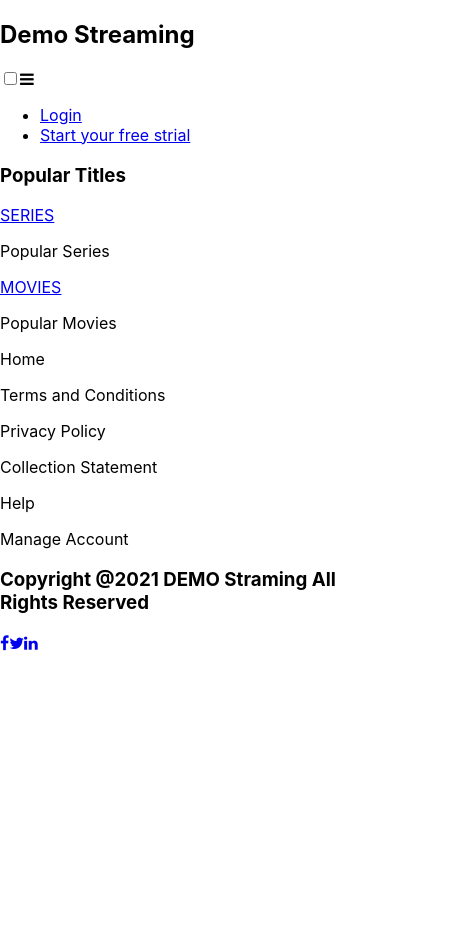
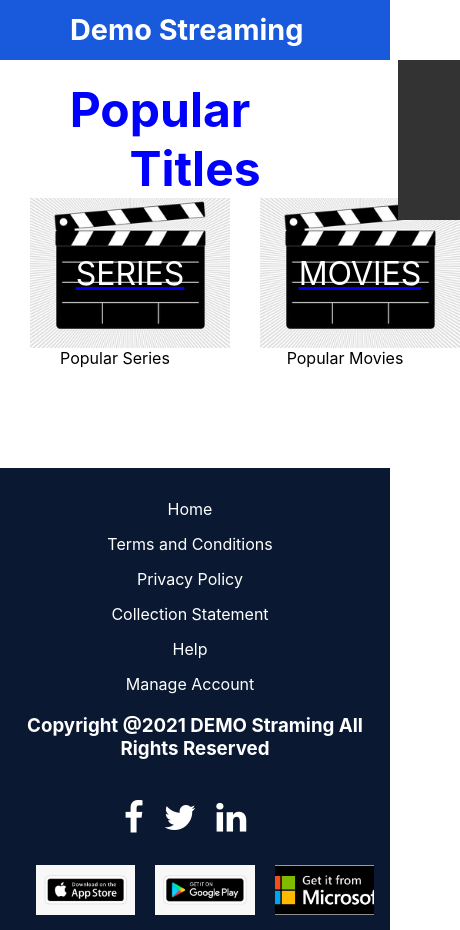
Before and after one commit to kshitijgupta468035/React_Assignment, a React (Create React App) app: page / in a window 390 px wide. Shown: the whole page, 460 px wide, since content can reach past the window. Before the commit the page ends 844 px from the top, so only its background shows below. Built offline with nearby package versions, Linux system fonts and the light colour scheme.

Commit message:
Add styles for every component in App,css

```diff
--- a/src/App.css
+++ b/src/App.css
@@ -1,38 +1,361 @@
-.App {
+* {
+  margin: 0;
+  padding: 0;
+  box-sizing: border-box;
+}
+
+/* Header section or Navbar */
+.header {
+  background-color: #185adb;
+  height: 60px;
+  width: 100%;
+
+}
+
+.header::after {
+  content: "";
+    display: block;
+    clear: both;
+}
+
+.header h2 {
+  float: left;
+  line-height: 60px;
+  padding: 0 20px;
+  font-size: 1.8rem;
+  color: white;
+  margin-left: 50px;
+
+}
+
+.menu {
+  float: right;
+  list-style: none;
+  padding: 0 20px;
+  margin-right: 70px;
+}
+
+.list-items {
+  display: inline-block;
+  line-height: 60px;
+}
+
+.list-items .links {
+  display: block;
+  text-decoration: none;
+  color: white;
+  padding: 0 20px;
+  font-size: 1.3rem;
+  margin-right: 20px;
+}
+
+.list-item-2 {
+  color: white;
+  font-size: 1rem;
+}
+
+.second-link {
+  color: white;
+  text-decoration: none;
+  background: #343f56;
+  padding: 5px;
+}
+
+
+#chk, .show-btn, .hide-btn {
+  display: none;
+  font-size: 1.8rem;
+  line-height: 70px;
+  color: white;
+  float: right;
+  padding-right: 20px;
+}
+
+
+@media (max-width: 704px) {
+
+  /* Header section */
+  .show-btn, .hide-btn {
+    display: block;
+  }
+
+  .menu {
+    position: fixed;
+    top: 60px;
+    right: -120%;
+    width: 100%;
+    background-color: #333;
+    text-align: center;
+    padding: 20px 0;
+    line-height: normal;
+    transition: 0.7s;
+  }
+
+  .list-items {
+    display: block;
+  }
+
+  .list-items .links {
+    display: block;
+  }
+
+  #chk:checked~.menu {
+    right: -70px;
+  }
+
+
+}
+
+.heading2 {
+  color: blue;
+  margin-top: 20px;
+  text-align: center;
+  font-size: 3rem;
+
+}
+
+.ser, .mov {
+  background-image: url("../src/seires.jpg");
+  width: 200px;
+  height: 150px;
+  background-position: center;
+  background-size: cover;
+  margin-left: 30px;
+  display: flex;
+  align-items: center;
+  justify-content: center;
+
+}
+
+.titles {
+  display: flex;
+  align-items: center;
+
+}
+
+.inner-titles {
+  color: white;
+  font-size: 2rem;
+
+}
+
+p {
   text-align: center;
 }
 
-.App-logo {
-  height: 40vmin;
-  pointer-events: none;
+
+/* Footer Section */
+.footer {
+  margin-top: 100px;
+  width: 100%;
+  padding: 4%;
+  background-color: #0a1931;
 }
 
-@media (prefers-reduced-motion: no-preference) {
-  .App-logo {
-    animation: App-logo-spin infinite 20s linear;
-  }
+.footer-part-1 {
+  display: flex;
+  color: white;
+
 }
 
-.App-header {
-  background-color: #282c34;
-  min-height: 100vh;
-  display: flex;
-  flex-direction: column;
-  align-items: center;
-  justify-content: center;
-  font-size: calc(10px + 2vmin);
-  color: white;
+.footer-p {
+  margin-right: 10px;
 }
 
-.App-link {
-  color: #61dafb;
+h3 {
+  color: white;
+  margin-top: 10px;
 }
 
-@keyframes App-logo-spin {
-  from {
-    transform: rotate(0deg);
-  }
-  to {
-    transform: rotate(360deg);
-  }
+@media (max-width: 540px) {
+  .footer-part-1 {
+  display: flex;
+  color: white;
+  flex-direction: column;
 }
+  .footer-p {
+  margin-top: 15px;
+}
+
+h3 {
+  text-align: center;
+  margin-top: 20px;
+}
+
+}
+
+.fa {
+  font-size: 35px;
+  color: white;
+  margin-right: 20px;
+}
+
+.add-links {
+  float: left;
+  margin-top: 40px;
+}
+
+.logos {
+  float: right;
+  margin-top: 30px;
+}
+
+
+.logo-image-1, .logo-image-2, .logo-image-3 {
+  display: inline-block;
+  width: 130px;
+  height: 50px;
+  background-position: center;
+  background-size: cover;
+  margin-left: 20px;
+
+}
+
+.logo-image-1 {
+  background-image: url("../src/appstore.jpg");
+}
+
+.logo-image-2 {
+  background-image: url("../src/googleplay.jpg");
+}
+
+.logo-image-3 {
+  background-image: url("../src/micro.png");
+}
+
+.footer::after {
+   content: "";
+    display: block;
+    clear: both;
+}
+
+
+@media (max-width: 666px) {
+  .add-links {
+  display: flex;
+  margin-top: 40px;
+  justify-content: center;
+  align-items: center;
+  width: 100%;
+}
+
+.logos {
+  display: flex;
+  justify-content: center;
+  margin-top: 30px;
+  width: 100%
+}
+
+}
+
+/* Series Section and Movies Section*/
+
+
+.movies-section-h2 {
+  background-color: grey;
+  color: white;
+  text-align: center;
+  margin-top: 40px;
+
+}
+
+.series-section-h2 {
+  background-color: grey;
+  color: white;
+  text-align: center;
+  margin-top: 40px;
+}
+
+.series, .movies{
+  display: flex;
+  flex-wrap: wrap;
+  margin: 30px;
+  justify-content: center;
+}
+
+
+
+.series-img, .movies-img {
+  text-align: center;
+  width: 14.28%;
+  height: 130px;
+  margin-top: 70px;
+}
+
+img {
+  width: 50%;
+}
+
+@media (max-width: 1123px) {
+  .series, .movies {
+  display: flex;
+  flex-wrap: wrap;
+  margin: 30px;
+  justify-content: center;
+}
+
+
+
+.series-img, .movies-img {
+  text-align: center;
+  width: 20%;
+  height: 130px;
+  margin-top: 70px;
+}
+
+img {
+  width: 50%;
+}
+
+}
+
+@media (max-width: 768px)  {
+   .series, .movies {
+  display: flex;
+  flex-wrap: wrap;
+  margin: 30px;
+  justify-content: center;
+}
+
+
+
+.series-img, .movies-img {
+  text-align: center;
+  width: 30%;
+  height: 130px;
+  margin-top: 70px;
+}
+
+img {
+  width: 50%;
+}
+}
+
+@media (max-width: 500px) {
+   .series, .movies {
+  display: flex;
+  flex-wrap: wrap;
+  margin: 30px;
+  justify-content: center;
+}
+
+
+
+.series-img, .movies-img {
+  text-align: center;
+  width: 50%;
+  height: 130px;
+  margin-top: 90px;
+}
+
+img {
+  width: 50%;
+}
+}
+
+
+/*  Loading Section */
+.loading {
+  text-align: center;
+  margin-top: 40px;
+}
```
